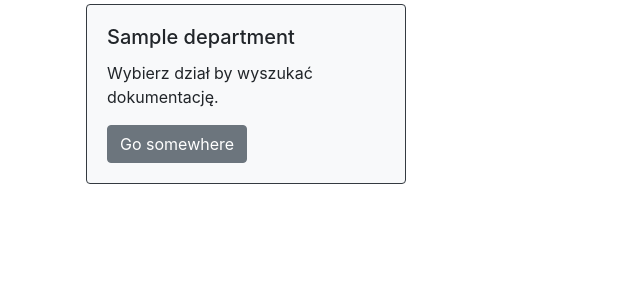
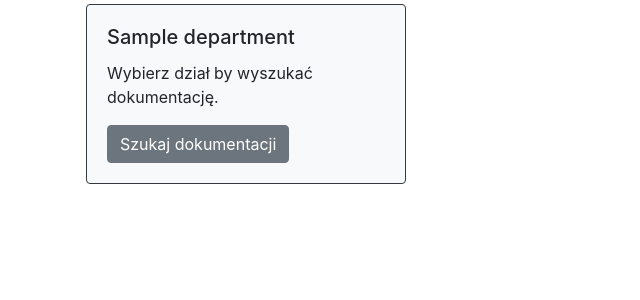
Before and after one commit to ymmotec/SimpleDMS, a Django app: page /dms/ in a window 1280 px wide. Shown: the part 56-356 px from the top of the page, without its empty margins (0-640 px from the left). Run offline with Django 3.2, Linux system fonts and the light colour scheme; tables that the repository leaves empty hold one stand-in row (values such as "Sample post"); some libraries are stand-ins or nearby versions.

Commit message:
Changed card button text

```diff
--- a/dms/templates/dms/index.html
+++ b/dms/templates/dms/index.html
@@ -11,7 +11,7 @@
                 <div class="card-body">
                 <h5 class="card-title">{{ department.name }}</h5>
                 <p class="card-text">Wybierz dział by wyszukać dokumentację.</p>
-                <a href="{% url 'dms:department_details_path' department.id %}" class="btn btn-secondary">Go somewhere</a>
+                <a href="{% url 'dms:department_details_path' department.id %}" class="btn btn-secondary">Szukaj dokumentacji</a>
               </div>
             </div>
             </div>
```
